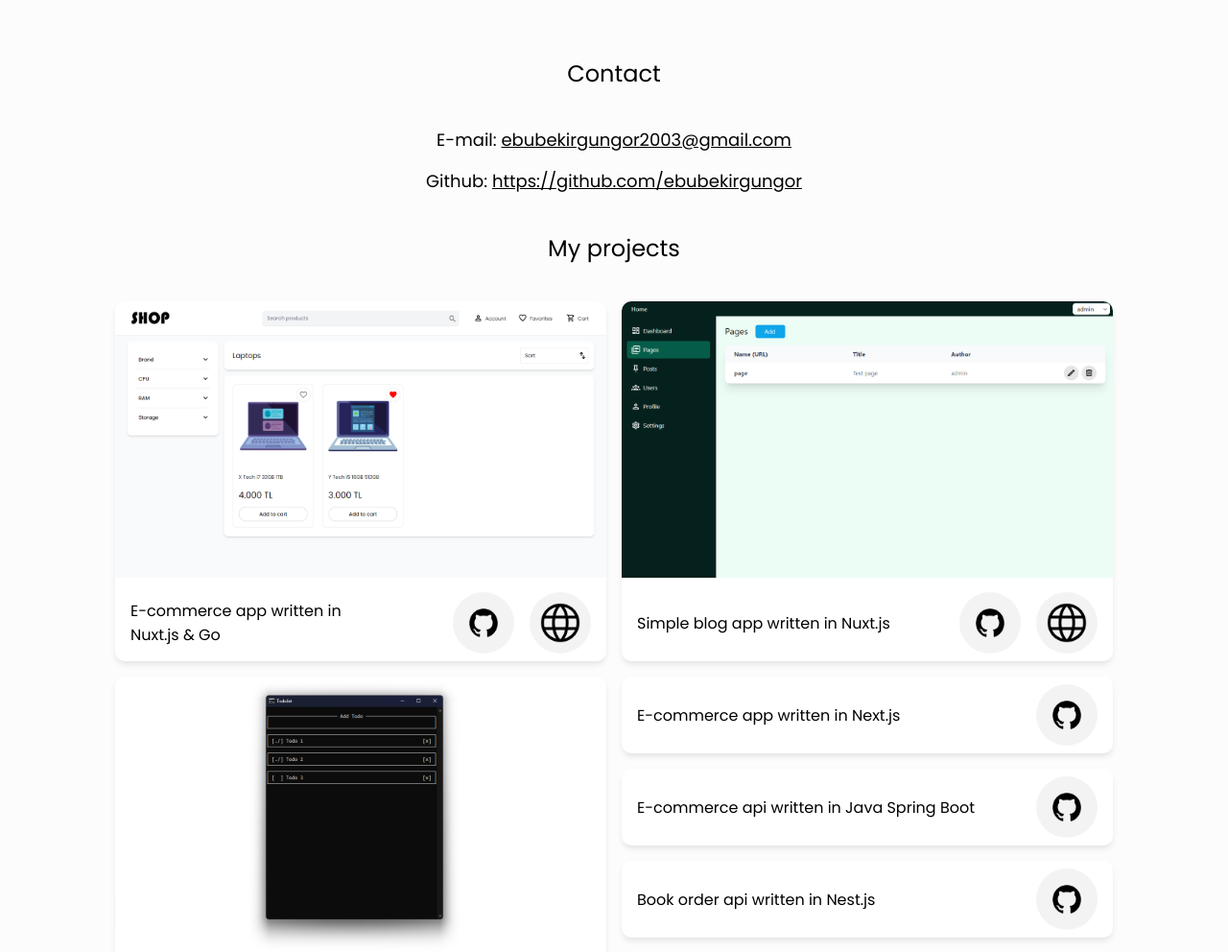
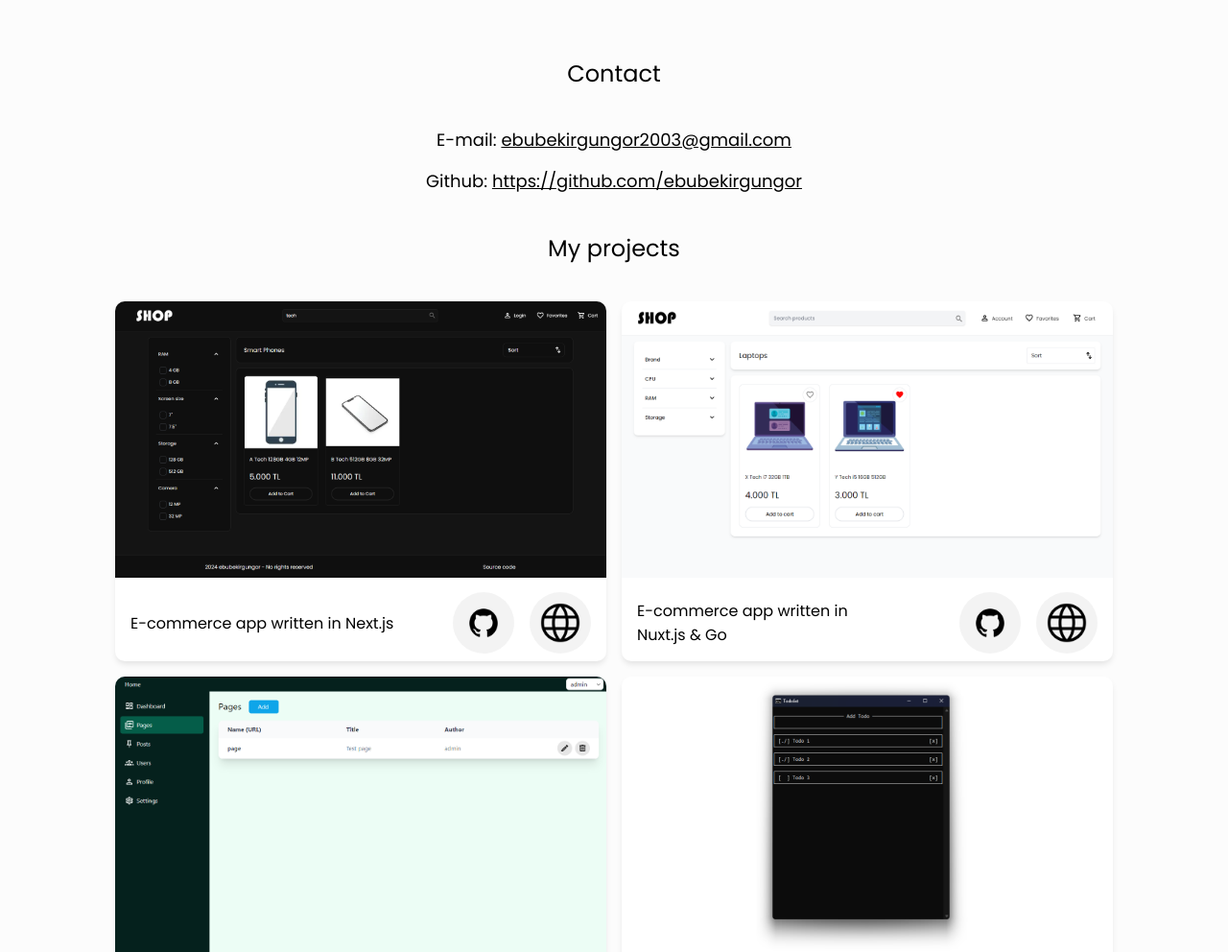
Before and after one commit to ebubekirgungor/ebubekirgungor.github.io, a plain HTML site: page index.html in a window 1280 px wide. Shown: the part 108-1100 px from the top of the page at 96% size. Drawn offline with Linux system fonts and the light colour scheme.

Commit message:
Add image an demo link to shop-next

```diff
--- a/index.html
+++ b/index.html
@@ -28,6 +28,25 @@
     </div>
     <div class="flex title">My projects</div>
     <div class="container">
+      <div class="project">
+        <img src="shop-next.png" class="image" />
+        <div class="description">
+          E-commerce app written in Next.js
+          <div class="flex links">
+            <a
+              href="https://github.com/ebubekirgungor/shop-next"
+              target="_blank"
+              class="icon github"
+            >
+            </a>
+            <a
+              href="http://130.61.127.217"
+              target="_blank"
+              class="icon live"
+            ></a>
+          </div>
+        </div>
+      </div>
       <div class="project">
         <img src="shop.png" class="image" />
         <div class="description">
@@ -83,19 +102,6 @@
         </div>
       </div>
       <div class="other_projects">
-        <div class="project">
-          <div class="description">
-            E-commerce app written in Next.js
-            <div class="flex links">
-              <a
-                href="https://github.com/ebubekirgungor/shop-next"
-                target="_blank"
-                class="icon github"
-              >
-              </a>
-            </div>
-          </div>
-        </div>
         <div class="project">
           <div class="description">
             E-commerce api written in Java Spring Boot
```
Also changed, not shown: shop-next.png (added).
